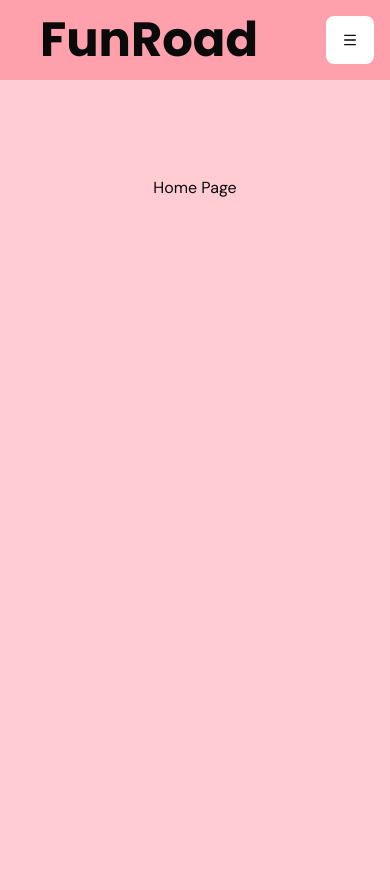
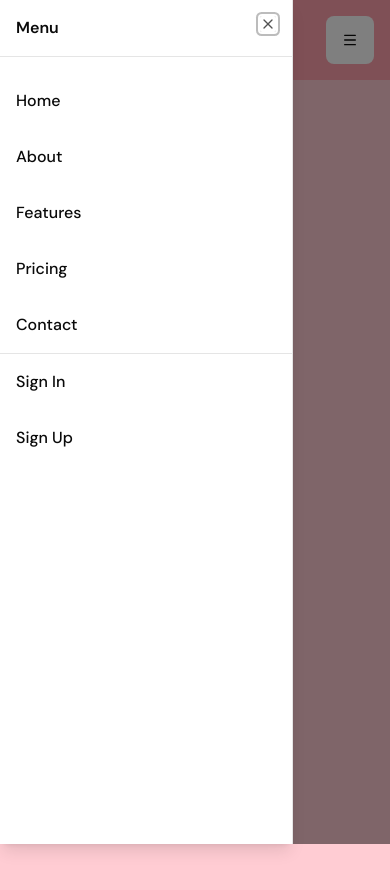
Before and after one commit to danielmateu/multitenant-ecomerce-revisited, a Next.js app: page / in a window 390 px wide. Both pictures are taken after a click on the button 350 px from the left and 40 px from the top of the page. Shown: the top 890 px of the page. Built offline with nearby package versions, Linux system fonts and the light colour scheme.

Commit message:
feat: add navigation links to NavbarSidebar and update Navbar items mapping

```diff
--- a/app/(home)/navbar-sidebar.tsx
+++ b/app/(home)/navbar-sidebar.tsx
@@ -2,6 +2,7 @@
 
 import { ScrollArea } from "@/components/ui/scroll-area";
 import { Sheet, SheetContent, SheetHeader, SheetTitle } from "@/components/ui/sheet";
+import Link from "next/link";
 
 
 interface NavbarItem {
@@ -24,8 +25,24 @@ export const NavbarSidebar = ({ items, open, onOpenChange }: NavbarSidebarProps)
                         <SheetTitle>
                             Menu
                         </SheetTitle>
+
+
+
                     </div>
                 </SheetHeader>
+                <ScrollArea className="flex flex-col overflow-y-auto h-full pb-2">
+                    {items.map((item) => (
+                        <Link href={item.href} key={item.href} className="w-full text-left p-4 hover:bg-black hover:text-white flex items-center text-base font-medium"
+                            onClick={() => onOpenChange(false)}
+                        >
+                            {item.children}
+                        </Link>
+                    ))}
+                    <div className="border-t">
+                        <Link href={'/sign-in'} className="w-full text-left p-4 hover:bg-black hover:text-white flex items-center text-base font-medium" onClick={() => onOpenChange(false)}>Sign In</Link>
+                        <Link href={'/sign-up'} className="w-full text-left p-4 hover:bg-black hover:text-white flex items-center text-base font-medium" onClick={() => onOpenChange(false)}>Sign Up</Link>
+                    </div>
+                </ScrollArea>
             </SheetContent>
         </Sheet>
     );
--- a/app/(home)/navbar.tsx
+++ b/app/(home)/navbar.tsx
@@ -40,7 +40,7 @@ const navbarItems = [
 ]
 
 export default function Navbar() {
-    const { setTheme } = useTheme()
+    // const { setTheme } = useTheme()
     const pathname = usePathname();
     // const [isSidebarOpen, setIsSidebarOpen] = useState(false);
     const [isSidebarOpen, setIsSidebarOpen] = useState(false);
@@ -57,8 +57,8 @@ export default function Navbar() {
             <NavbarSidebar
                 open={isSidebarOpen}
                 onOpenChange={setIsSidebarOpen}
-                items={[]}
-            // items={navbarItems}
+                // items={[]}
+                items={navbarItems.map(item => ({ ...item, children: item.label }))}
             />
 
             <div className="items-center gap-4 hidden lg:flex">
@@ -104,8 +104,10 @@ export default function Navbar() {
             </div>
 
             <div className="flex lg:hidden items-center justify-center">
-                <Button variant={"ghost"} className="size-12 border-transparent bg-white">
-                    <MenuIcon onClick={() => setIsSidebarOpen(true)} />
+                <Button variant={"ghost"} className="size-12 border-transparent bg-white"
+                    onClick={() => setIsSidebarOpen(true)}
+                >
+                    <MenuIcon />
                 </Button>
             </div>
 
--- a/app/layout.tsx
+++ b/app/layout.tsx
@@ -1,7 +1,7 @@
 import type { Metadata } from "next";
 import { DM_Sans } from "next/font/google";
 import "./globals.css";
-import { ThemeProvider } from "@/components/theme-provider";
+// import { ThemeProvider } from "@/components/theme-provider";
 // import { ThemeProvider } from "@/components/theme-provider";
 
 const dmSans = DM_Sans({
```
